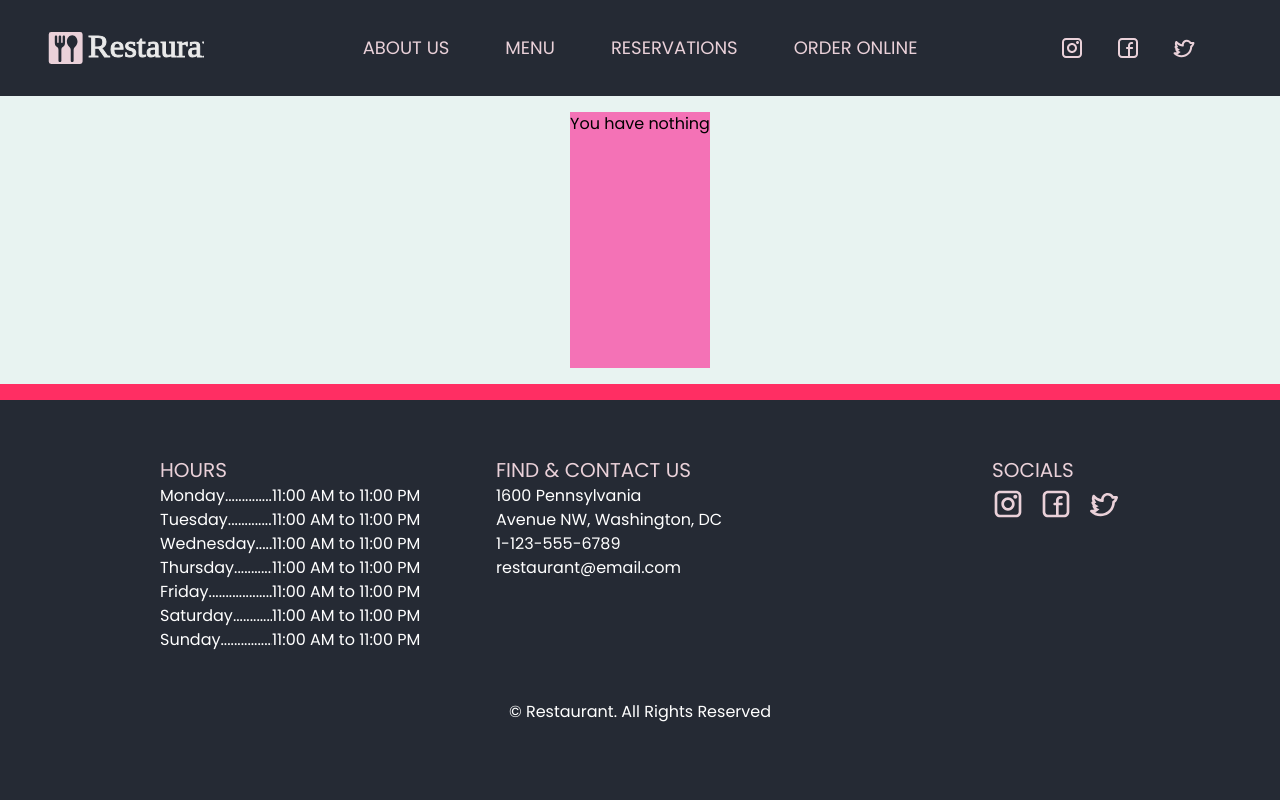
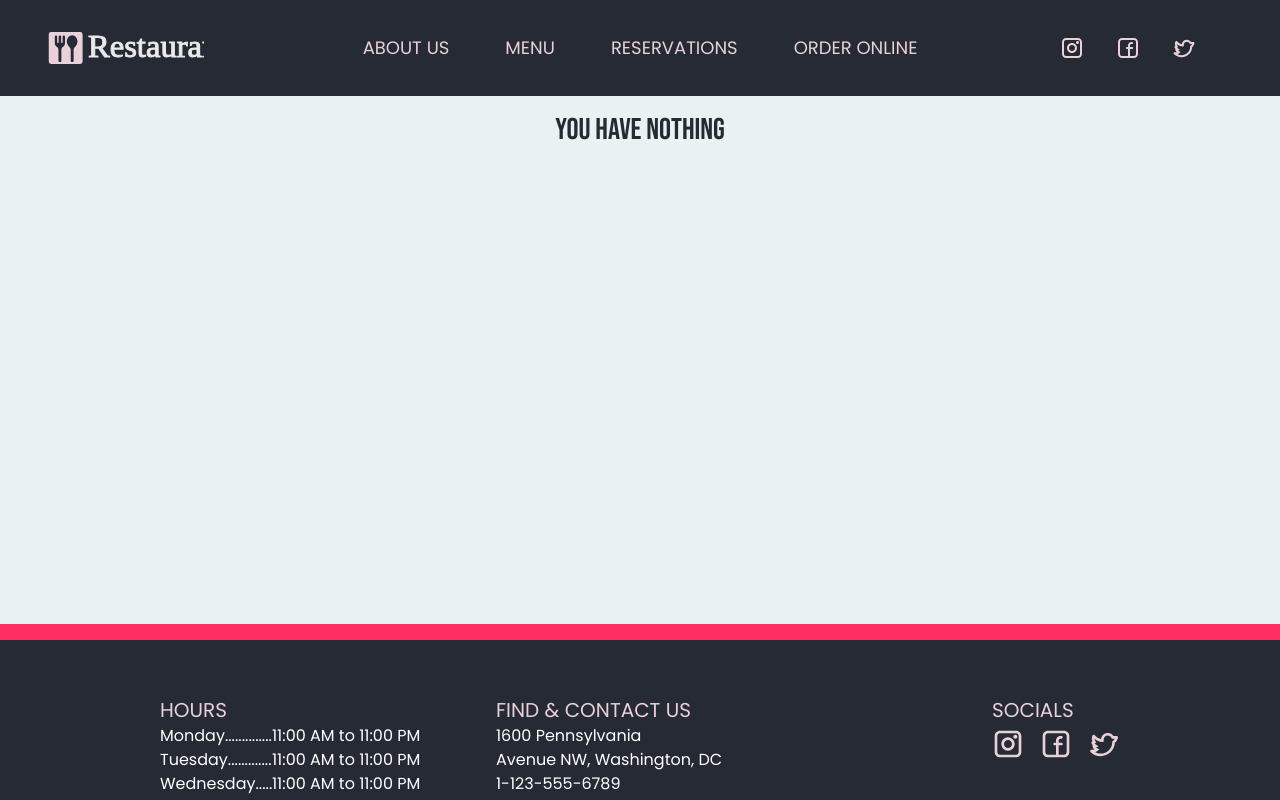
Before and after one commit to THallerJ/restaurant-next, a Next.js app: page /order/submit in a window 1280 px wide. Built offline with nearby package versions, Linux system fonts and the light colour scheme.

Commit message:
fxed h in order

```diff
--- a/src/app/order/(no_header)/layout.tsx
+++ b/src/app/order/(no_header)/layout.tsx
@@ -1,6 +1,6 @@
 const layout = ({ children }: { children: React.ReactNode }) => {
   return (
-    <div className="flex justify-center bg-offwhite py-4">
+    <div className="flex min-h-[66%] justify-center bg-offwhite py-4">
       <div className="page-scale">{children}</div>
     </div>
   );
--- a/src/app/order/(no_header)/submit/page.tsx
+++ b/src/app/order/(no_header)/submit/page.tsx
@@ -8,7 +8,7 @@ const SubmitPage = () => {
   const [submittedFlag, setSubmittedFlag] = useState(false);
 
   return (
-    <div className="flex h-full w-full flex-1 items-center justify-center">
+    <div className="flex w-full flex-1 items-center justify-center">
       {!submittedFlag ? (
         <OrderForm setSubmittedFlag={setSubmittedFlag} />
       ) : (
@@ -46,7 +46,7 @@ const OrderForm = ({ setSubmittedFlag }: OrderFormProps) => {
       </button>
     </form>
   ) : (
-    <h1 className="h-64 bg-pink-400">You have nothing</h1>
+    <h1 className="heading-sm  h-96">You have nothing</h1>
   );
 };
 
```
